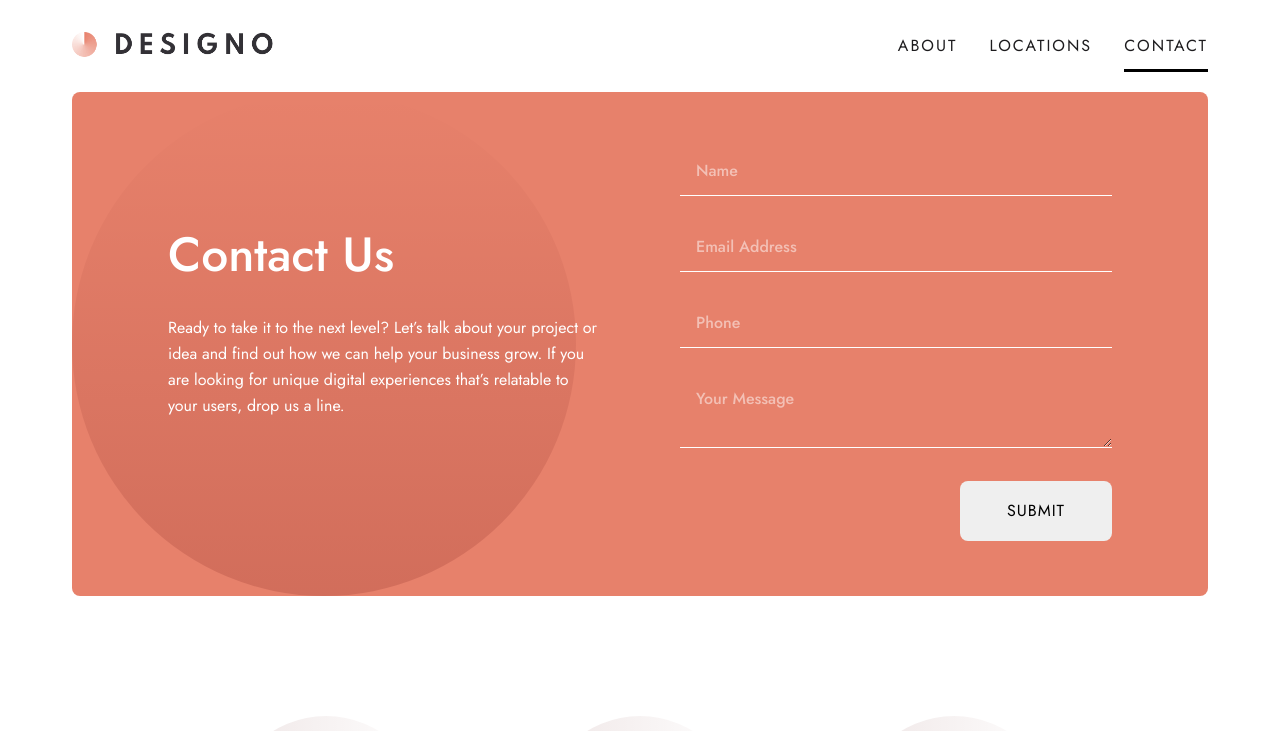
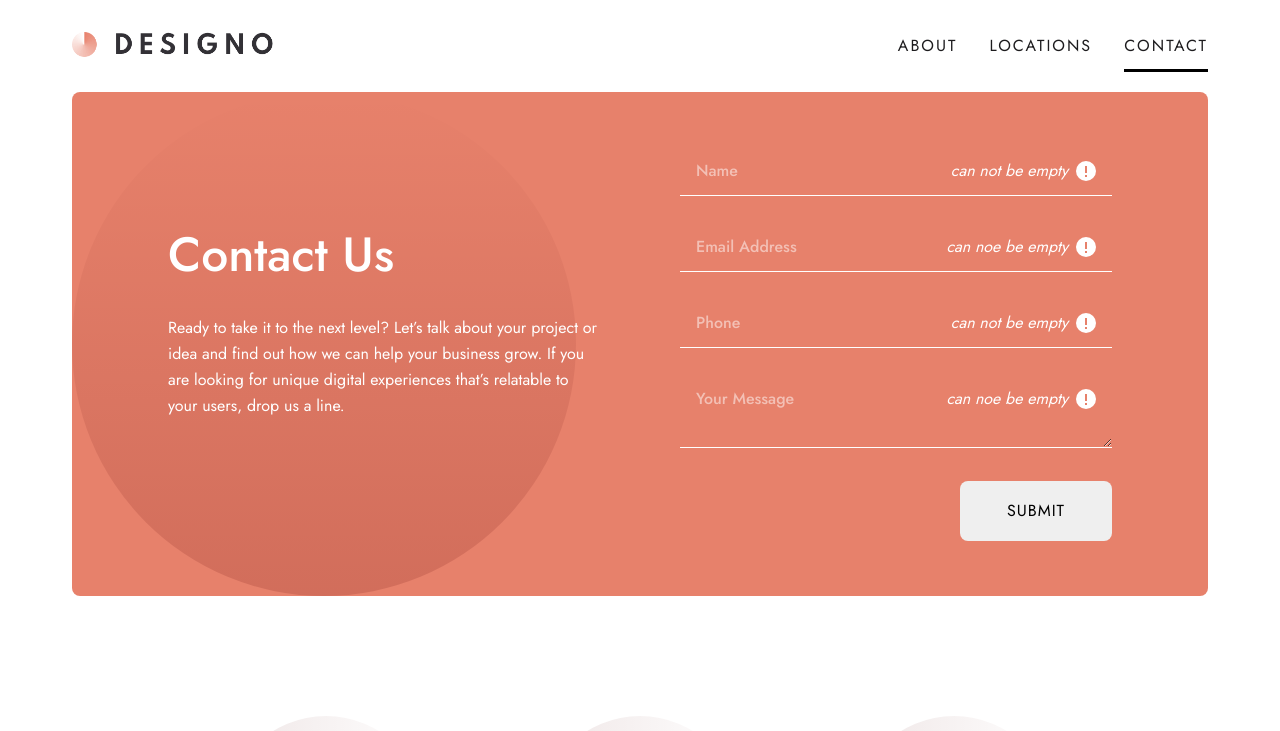
Before and after one commit to leomacode/designo, a React (Create React App) app: page /contact in a window 1280 px wide. Shown: the top 731 px of the page. Built offline with nearby package versions, Linux system fonts and the light colour scheme.

Commit message:
add error message component

```diff
--- a/src/assets/index.js
+++ b/src/assets/index.js
@@ -56,3 +56,6 @@ export { default as UKBig } from "./locations/desktop/image-map-united-kingdom.p
 export { default as AustraliaSmall } from "./locations/tablet/image-map-australia.png";
 export { default as CanadaSmall } from "./locations/tablet/image-map-canada.png";
 export { default as UKSmall } from "./locations/tablet/image-map-uk.png";
+
+//contact
+export { default as errorIcon } from "./contact/desktop/icon-error.svg";
--- /dev/null
+++ b/src/components/ErrorMessage.js
@@ -0,0 +1,15 @@
+import React from "react";
+import { errorIcon } from "../assets";
+import "./errorMessage.css";
+function ErrorMessage({ msg }) {
+  return (
+    <div className="contact-error-message">
+      <p className="contact-error-message-text">{msg}</p>
+      <div className="contact-error-message-icon">
+        <img src={errorIcon} alt="error" />
+      </div>
+    </div>
+  );
+}
+
+export default ErrorMessage;
--- /dev/null
+++ b/src/components/errorMessage.css
@@ -0,0 +1,23 @@
+.contact-error-message {
+  display: flex;
+  gap: 0.5rem;
+  font-style: italic;
+  align-items: center;
+  position: absolute;
+  top: 0.6875rem;
+  right: 0.8125rem;
+}
+
+@media (min-width: 40rem) {
+  .contact-error-message {
+    top: 0.6875rem;
+    right: 1.5rem;
+  }
+}
+
+@media (min-width: 40rem) {
+  .contact-error-message {
+    top: 0.75rem;
+    right: 1rem;
+  }
+}
--- a/src/components/index.js
+++ b/src/components/index.js
@@ -19,4 +19,7 @@ export { default as DynamicImg } from "./DynamicImg";
 //location page
 export { default as LocationCard } from "./LocationCard";
 
+//contact page
+export { default as ErrorMessage } from "./ErrorMessage";
+
 export const paths = ["about", "locations", "contact"];
--- a/src/pages/Contact.js
+++ b/src/pages/Contact.js
@@ -1,5 +1,5 @@
 import React, { useState } from "react";
-import { CAT, CountryCollection } from "../components";
+import { CAT, CountryCollection, ErrorMessage } from "../components";
 import "./contact.css";
 
 function Contact() {
@@ -10,25 +10,31 @@ function Contact() {
   const handleChange = (e) => {
     const { name, value } = e.target;
     setFormvalues({ ...formValues, [name]: value });
-    validate(formValues);
+    validate(value);
   };
 
   const validate = (values) => {
     const { name, email, phone, message } = values;
+    let errors = {};
     if (!name) {
-      setErrors({ ...errors, nameError: "Can not be empty" });
+      errors = { ...errors, nameError: "Can not be empty" };
     }
-    // !email && setErrors({ ...errors, emailError: "Can not be empty" });
-    // !phone && setErrors({ ...errors, phoneError: "Can not be empty" });
+    if (!email) {
+      errors = { ...errors, emailError: "Can not be empty" };
+    }
+    if (!phone) {
+      errors = { ...errors, phoneError: "Can not be empty" };
+    }
     if (!message) {
-      setErrors({ ...errors, messageError: "Can not be empty" });
+      errors = { ...errors, messageError: "Can not be empty" };
     }
+
+    setErrors({ ...errors });
   };
 
   const handleSubmit = (e) => {
     e.preventDefault();
     validate(formValues);
-    console.log(errors);
   };
 
   return (
@@ -58,6 +64,7 @@ function Contact() {
                     value={formValues.name}
                     onChange={handleChange}
                   />
+                  <ErrorMessage msg="can not be empty" />
                 </div>
                 <div className="contact-us-input-wrapper">
                   <input
@@ -68,6 +75,7 @@ function Contact() {
                     value={formValues.email}
                     onChange={handleChange}
                   />
+                  <ErrorMessage msg="can noe be empty" />
                 </div>
                 <div className="contact-us-input-wrapper">
                   <input
@@ -78,6 +86,7 @@ function Contact() {
                     value={formValues.phone}
                     onChange={handleChange}
                   />
+                  <ErrorMessage msg="can not be empty" />
                 </div>
                 <div className="contact-us-input-wrapper">
                   <textarea
@@ -88,6 +97,7 @@ function Contact() {
                     value={formValues.message}
                     onChange={handleChange}
                   />
+                  <ErrorMessage msg="can noe be empty" />
                 </div>
               </div>
               <div className="contact-us-form-btn-wrap text-center">
--- a/src/pages/contact.css
+++ b/src/pages/contact.css
@@ -17,6 +17,7 @@
 }
 .contact-us-input-wrapper {
   width: 100%;
+  position: relative;
 }
 
 .contact-us-form-input {
```
